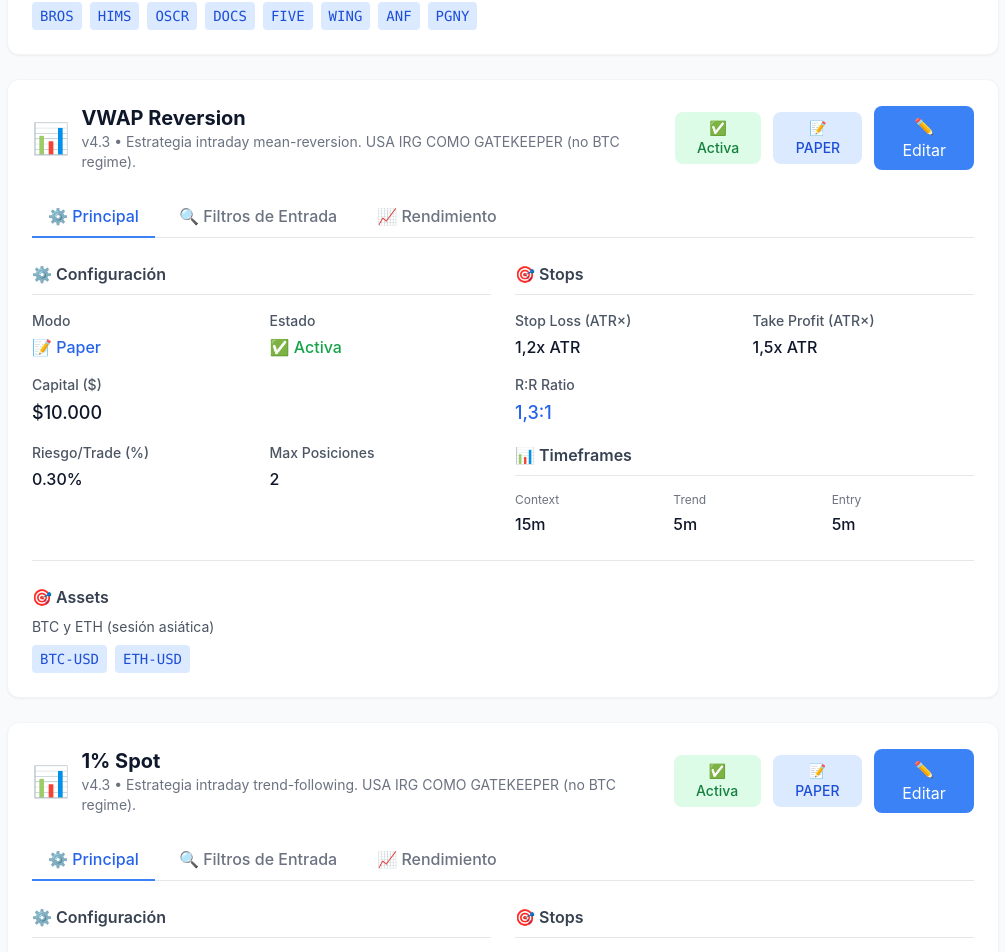
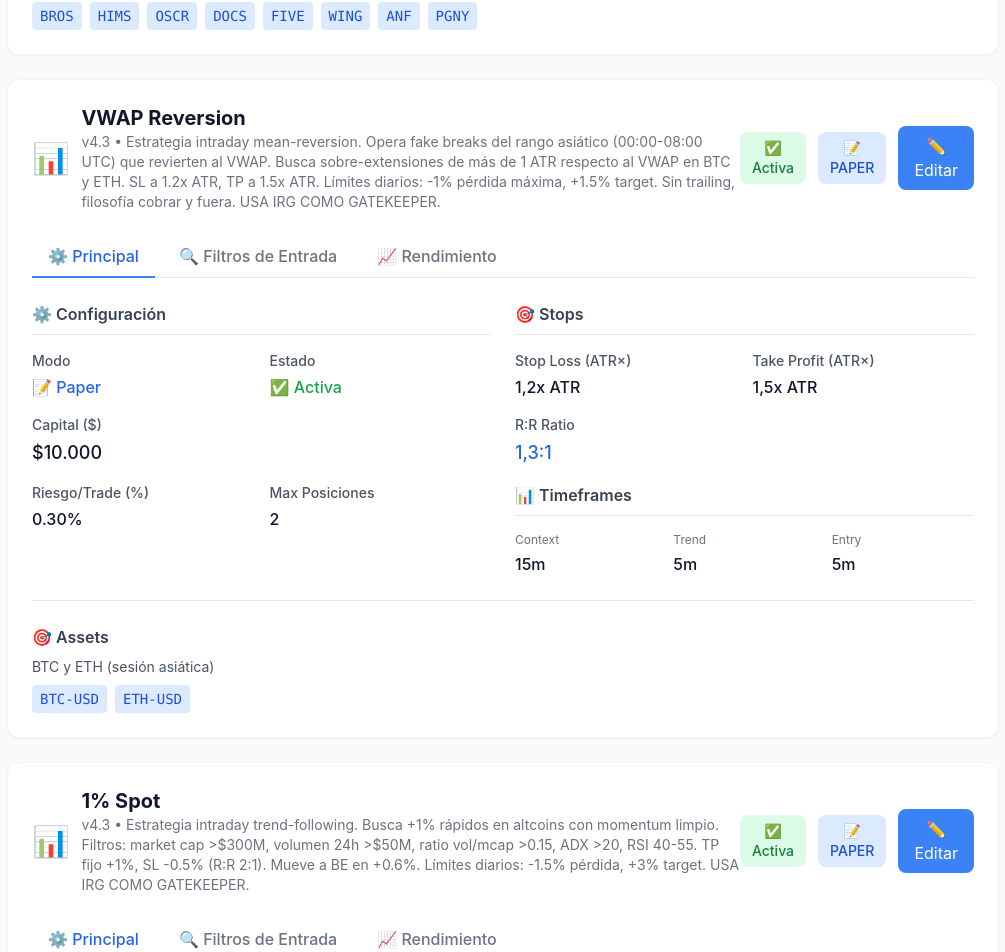
Before and after one commit to leloup07/eleve-dashboard, a Next.js app: page /config in a window 1280 px wide. Shown: the part 4278-5230 px from the top of the page, without its empty margins (265-1270 px from the left). Built offline with nearby package versions, Linux system fonts and the light colour scheme.

Commit message:
Complete intraday descriptions

```diff
--- a/src/stores/tradingStore.ts
+++ b/src/stores/tradingStore.ts
@@ -247,7 +247,7 @@ const INITIAL_STRATEGIES: StrategyConfig[] = [
     name: 'VWAP Reversion',
     version: 'v4.3',
     status: 'ACTIVE',
-    description: 'Estrategia intraday mean-reversion. USA IRG COMO GATEKEEPER (no BTC regime).',
+    description: 'Estrategia intraday mean-reversion. Opera fake breaks del rango asiático (00:00-08:00 UTC) que revierten al VWAP. Busca sobre-extensiones de más de 1 ATR respecto al VWAP en BTC y ETH. SL a 1.2x ATR, TP a 1.5x ATR. Límites diarios: -1% pérdida máxima, +1.5% target. Sin trailing, filosofía cobrar y fuera. USA IRG COMO GATEKEEPER.',
     capital: 10000,
     riskPerTrade: 0.003,
     maxPositions: 2,
@@ -281,7 +281,7 @@ const INITIAL_STRATEGIES: StrategyConfig[] = [
     name: '1% Spot',
     version: 'v4.3',
     status: 'ACTIVE',
-    description: 'Estrategia intraday trend-following. USA IRG COMO GATEKEEPER (no BTC regime).',
+    description: 'Estrategia intraday trend-following. Busca +1% rápidos en altcoins con momentum limpio. Filtros: market cap >$300M, volumen 24h >$50M, ratio vol/mcap >0.15, ADX >20, RSI 40-55. TP fijo +1%, SL -0.5% (R:R 2:1). Mueve a BE en +0.6%. Límites diarios: -1.5% pérdida, +3% target. USA IRG COMO GATEKEEPER.',
     capital: 10000,
     riskPerTrade: 0.005,
     maxPositions: 5,
```
